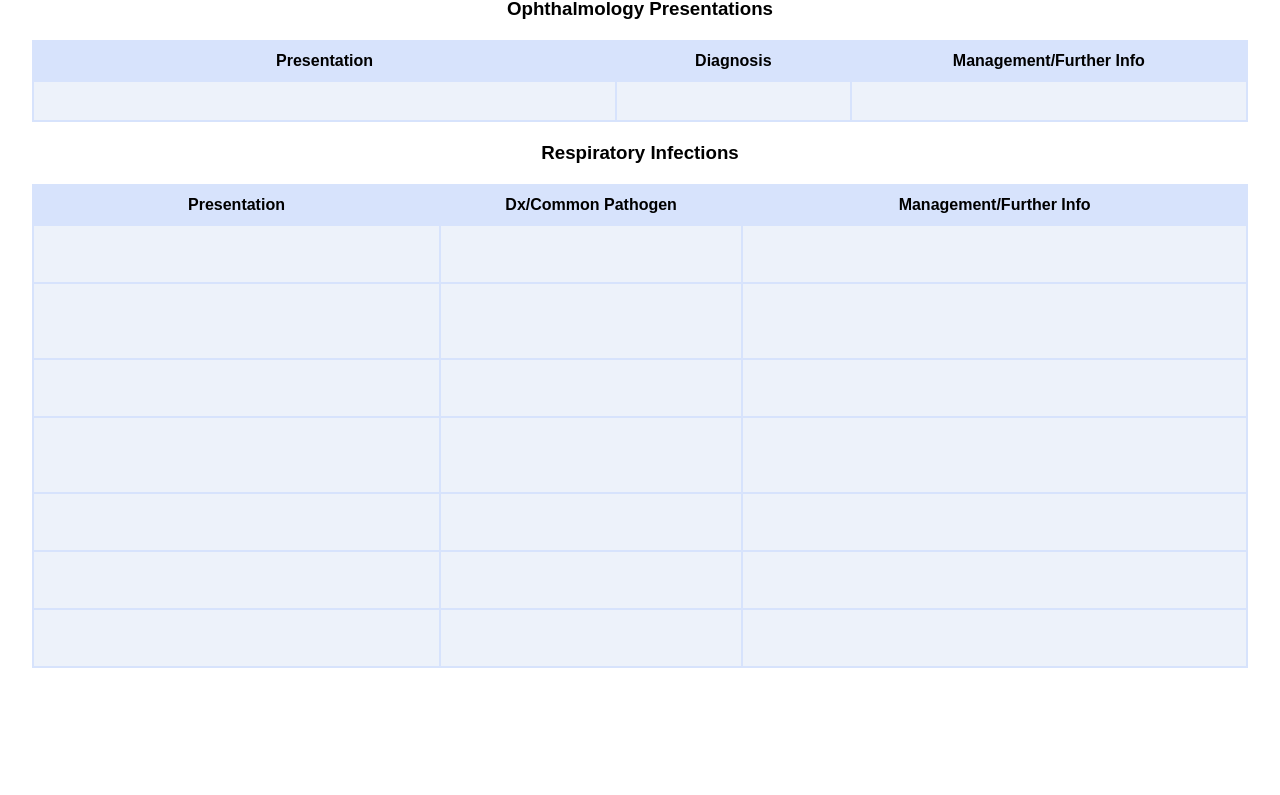
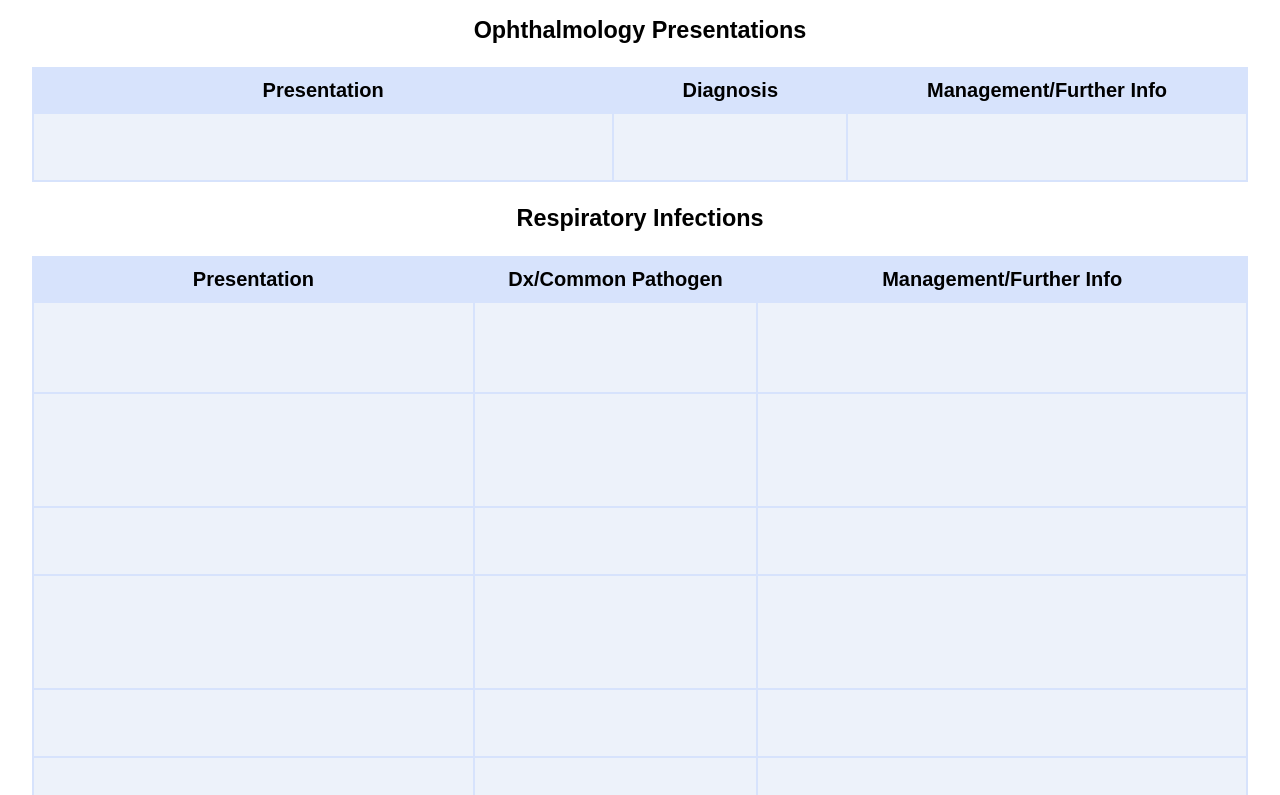
Before and after one commit to feathergames/feathergames.github.io, a plain HTML site: page revisionresource.html in a window 1280 px wide. Shown: the part 82-877 px from the top of the page. Before the commit the page ends 800 px from the top, so only its background shows below. Drawn offline with Linux system fonts and the light colour scheme.

Commit message:
Update revisionresource.html

```diff
--- a/revisionresource.html
+++ b/revisionresource.html
@@ -11,6 +11,7 @@
 		margin: auto;
 		max-width: 95%;
 		margin: 20px auto;
+		font-size: 1.5625vw;
 	}
 	table {
 		width: 100%;
```
